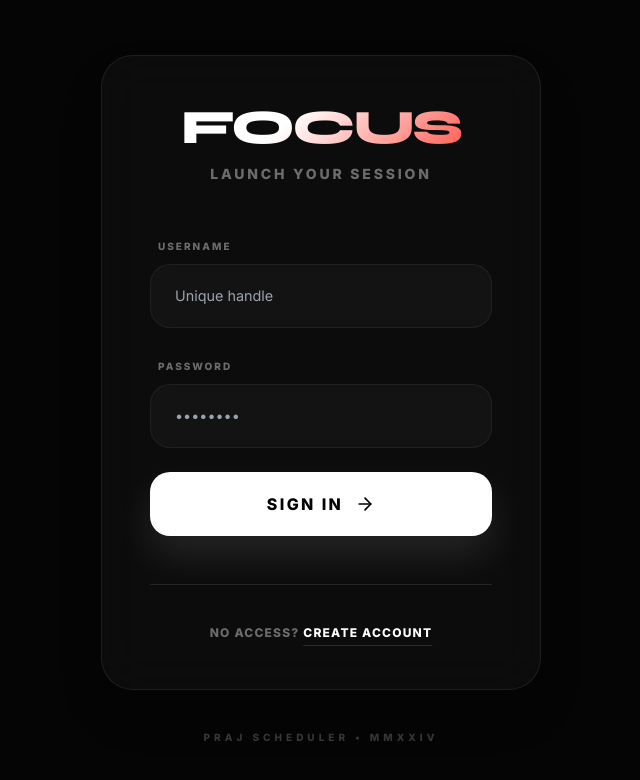
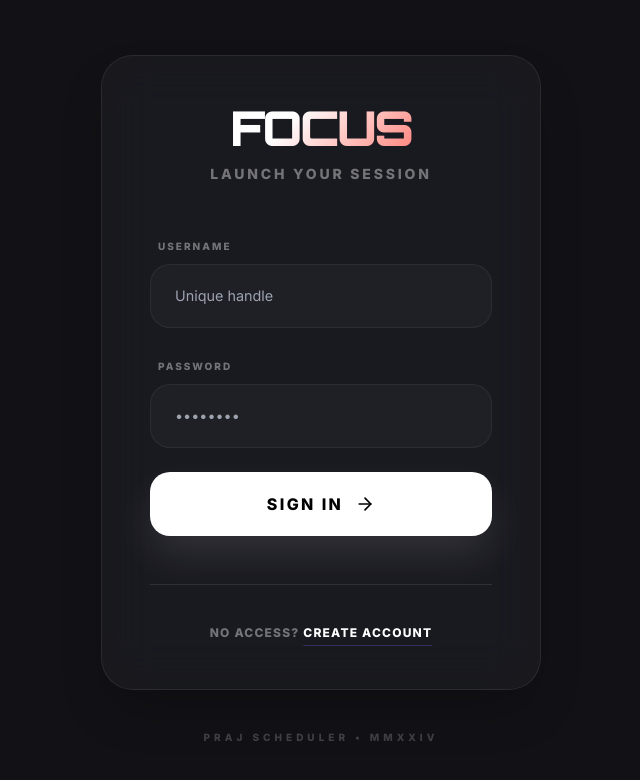
Before and after one commit to Okayama1100q/praj-scheduler, a React (Vite) app in the folder study-planner-frontend/: page /login in a window 1280 px wide. Shown: the top 780 px of the page, without its empty margins (319-959 px from the left). Built offline with nearby package versions, Linux system fonts and the light colour scheme.

Commit message:
upgrade to premium Ferrari Orbitron font and add layered metallic gradient backdrop

```diff
--- a/study-planner-frontend/src/index.css
+++ b/study-planner-frontend/src/index.css
@@ -1,4 +1,4 @@
-@import url('https://fonts.googleapis.com/css2?family=Syne:wght@400;700;800&family=Inter:wght@300;400;600;800&display=swap');
+@import url('https://fonts.googleapis.com/css2?family=Orbitron:wght@400;700;800;900&family=Inter:wght@300;400;600;800&display=swap');
 
 @tailwind base;
 @tailwind components;
@@ -6,11 +6,11 @@
 
 :root {
 
-  --bg-primary: #050505;
+  --bg-primary: #121216;
   --glass-bg: rgba(255, 255, 255, 0.03);
   --glass-border: rgba(255, 255, 255, 0.08);
-  --accent-indigo: #6366f1;
-  --accent-purple: #a855f7;
+  --accent-indigo: #e81c23;
+  --accent-purple: #ff453a;
   --text-dim: rgba(255, 255, 255, 0.4);
 }
 
@@ -22,14 +22,17 @@
 
 body {
   font-family: 'Inter', sans-serif;
-  background-color: var(--bg-primary);
+  background:
+    radial-gradient(circle at 15% 15%, rgba(232, 28, 35, 0.12) 0%, transparent 40%),
+    radial-gradient(circle at 85% 85%, rgba(255, 255, 255, 0.05) 0%, transparent 40%),
+    linear-gradient(135deg, #141419 0%, #0d0d10 60%, #1e090b 100%) !important;
   color: white;
   overflow-x: hidden;
   -webkit-font-smoothing: antialiased;
 }
 
 .font-syne {
-  font-family: 'Syne', sans-serif;
+  font-family: 'Orbitron', sans-serif;
 }
 
 /* Mesh Background */
@@ -294,8 +297,8 @@ body {
 
 .bg-racing-mesh {
   background:
-    radial-gradient(circle at 15% 20%, rgba(255, 69, 58, 0.07) 0%, transparent 40%),
-    radial-gradient(circle at 85% 75%, rgba(255, 255, 255, 0.03) 0%, transparent 50%),
-    #050507;
+    radial-gradient(circle at 15% 15%, rgba(232, 28, 35, 0.12) 0%, transparent 40%),
+    radial-gradient(circle at 85% 85%, rgba(255, 255, 255, 0.05) 0%, transparent 40%),
+    linear-gradient(135deg, #141419 0%, #0d0d10 60%, #1e090b 100%) !important;
   position: relative;
 }
```
